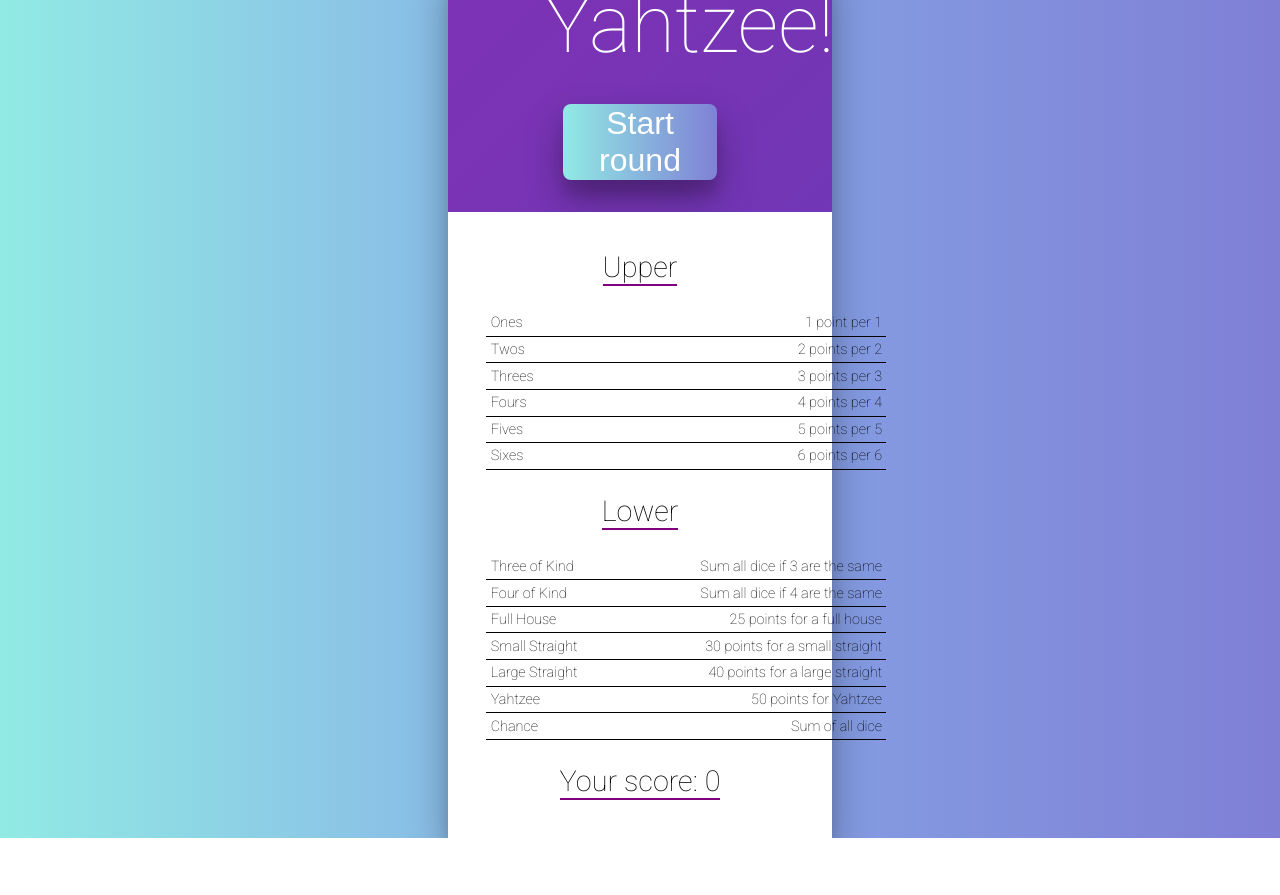
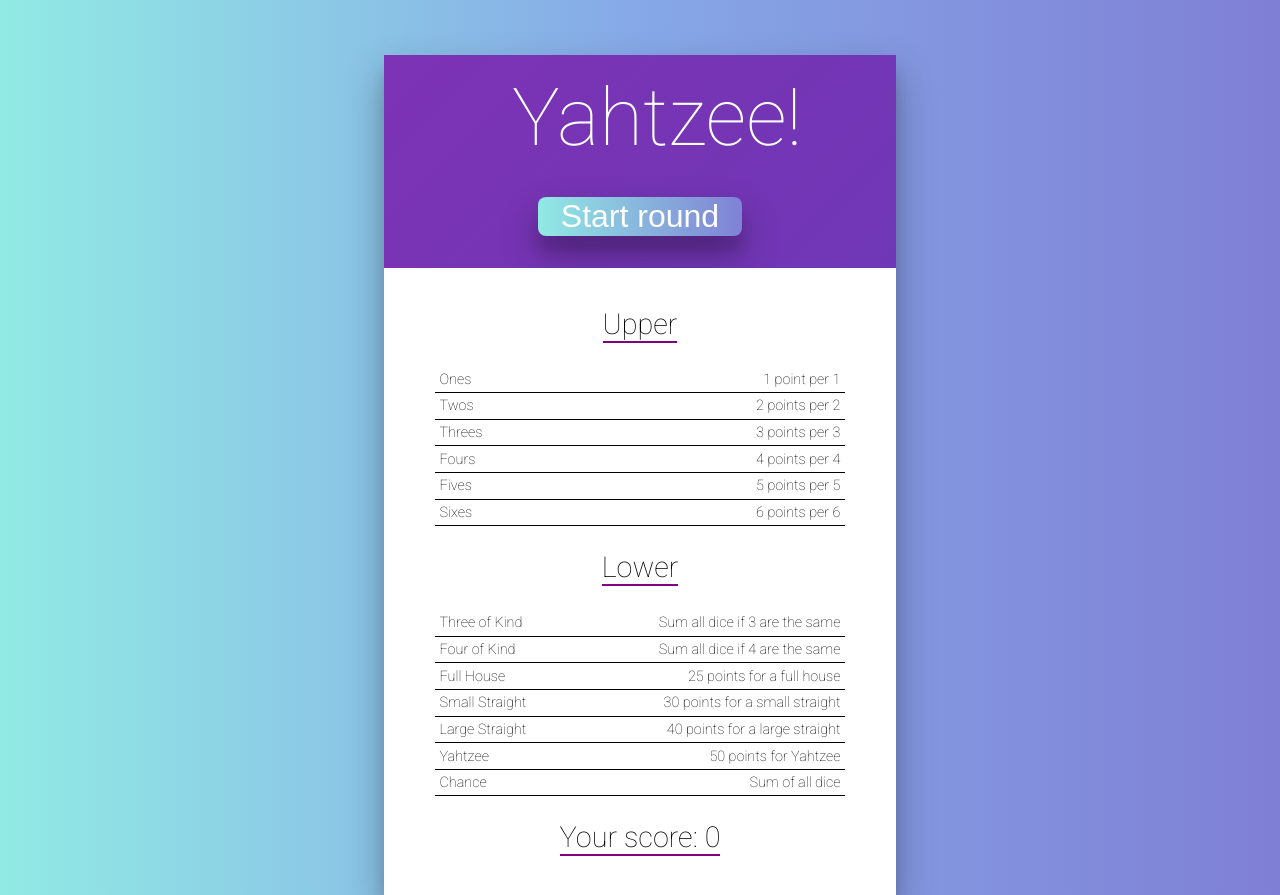
Before and after one commit to DavidML89/yahtzee-game, a React (Create React App) app: page / in a window 1280 px wide. Before the commit the page ends 838 px from the top, so only its background shows below. Built offline with nearby package versions, Linux system fonts and the light colour scheme; some icons are missing.

Commit message:
Css corrected

```diff
--- a/src/Game.css
+++ b/src/Game.css
@@ -1,8 +1,9 @@
 .Game {
-  width: 30%;
+  width: 40%;
   background: white;
   box-shadow: 0 19px 38px rgba(0, 0, 0, 0.3), 0 15px 12px rgba(0, 0, 0, 0.1);
   margin: 0 30%;
+  margin-top: 150px;
   display: flex;
   flex-direction: column;
   justify-content: center;
--- a/src/Rules.js
+++ b/src/Rules.js
@@ -73,7 +73,7 @@
     const d = new Set(dice);
     if (d.has(2) && d.has(3) && d.has(4) && (d.has(1) || d.has(5)))
       return this.score;
-    if (d.has(3) && d.ha(4) && d.has(5) && (d.has(2) || d.has(6)))
+    if (d.has(3) && d.has(4) && d.has(5) && (d.has(2) || d.has(6)))
       return this.score;
     return 0;
   }
```
